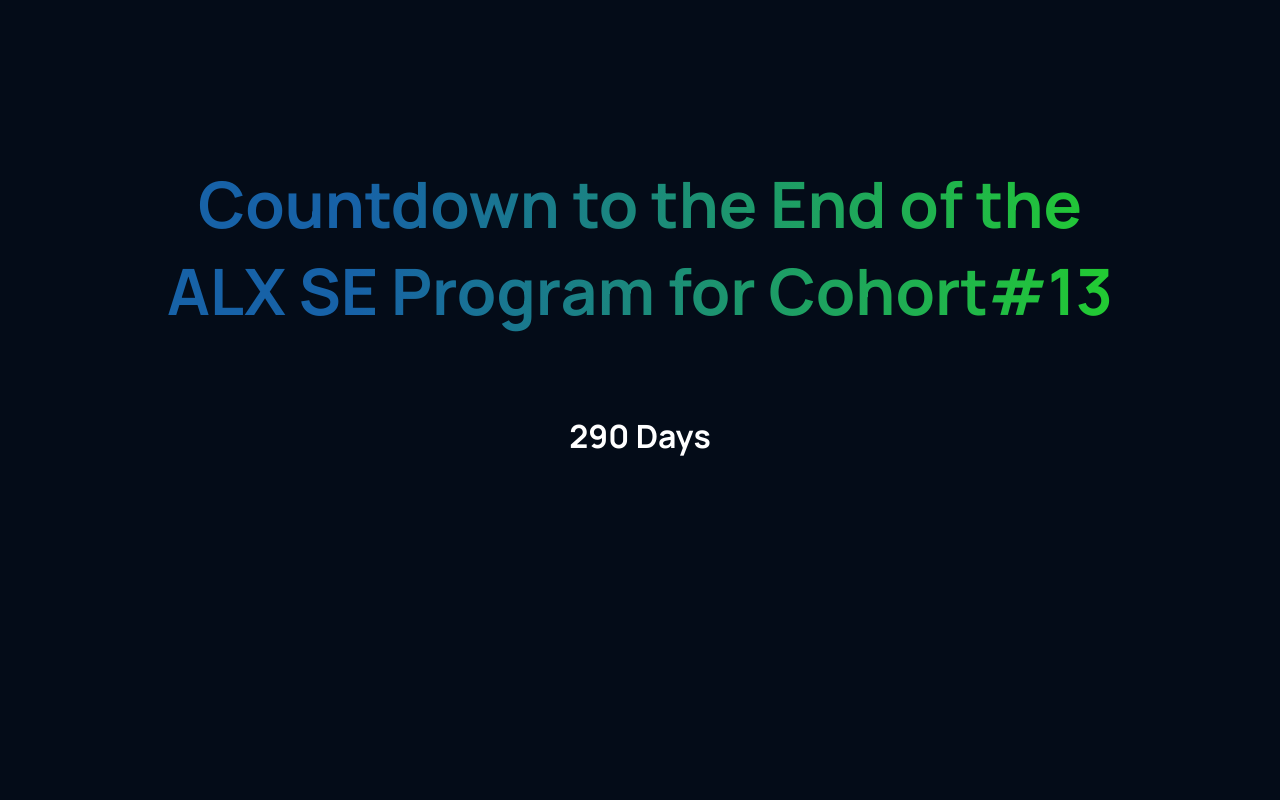
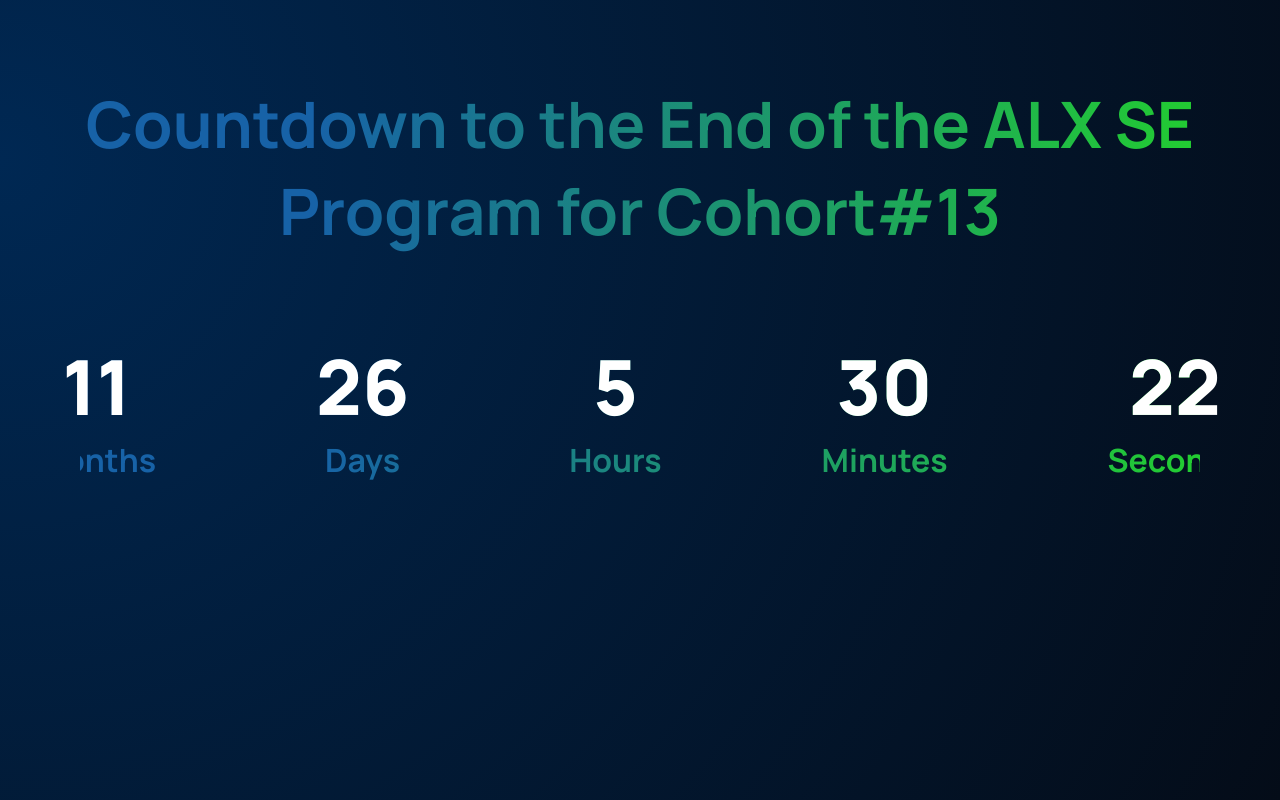
Before and after one commit to AbdelmawlaFellani/CountDown_ALX, a plain HTML site: page index.html in a window 1280 px wide. Drawn offline with Linux system fonts and the light colour scheme.

Commit message:
End of DOM Project #1 but might Edit end date later

```diff
--- a/app.js
+++ b/app.js
@@ -1,10 +1,35 @@
-const end_date = new Date("12/15/2023");
+//Constants
+const end_date = new Date("02/20/2024"); // after 1 year of the beginning date of the Program
+const _MS_PER_MONTHS = 1000 * 60 * 60 * 24 * 30;
 const _MS_PER_DAY = 1000 * 60 * 60 * 24;
-const _MS_PER_MONTHS = 1000 * 60 * 60 * 24 * 30;
+const _MS_PER_HRS = 1000 * 60 * 60;
+const _MS_PER_MIN = 1000 * 60 ;
+const _MS_PER_SEC = 1000;
+// Elements
+monthBlock = document.getElementById('month');
+dayBlock = document.getElementById('day');
+hrsBlock = document.getElementById('hour');
+minBlock = document.getElementById('minute');
+secBlock = document.getElementById('seconds');
+
+
 setInterval(() => {
   var curr_date = new Date();
-  document.getElementById("count").innerHTML =
-    Math.ceil(
-      Math.abs(end_date.getTime() - curr_date.getTime()) / _MS_PER_DAY
-    ) + " Days";
+
+    let total_time = Math.abs(end_date.getTime() - curr_date.getTime());
+
+    monthBlock.innerHTML = Math.floor(total_time / _MS_PER_MONTHS);
+    total_time %= _MS_PER_MONTHS;
+
+    dayBlock.innerHTML = Math.floor(total_time / _MS_PER_DAY);
+    total_time %=_MS_PER_DAY;
+
+    hrsBlock.innerHTML = Math.floor(total_time / _MS_PER_HRS);
+    total_time %= _MS_PER_HRS;
+
+      minBlock.innerHTML = Math.floor(total_time / _MS_PER_MIN);
+    total_time %= _MS_PER_MIN;
+
+    secBlock.innerHTML = Math.floor(total_time / _MS_PER_SEC);
+
 }, 1000);
--- a/index.html
+++ b/index.html
@@ -15,11 +15,34 @@
   </head>
   <body>
       <div class="container">
-          <div class="title">
-              Countdown to the End of the ALX SE Program for Cohort#13
+          <div class="title">Countdown to the End of the ALX SE Program for Cohort#13</div>
+            <div id="count" class="countdown">
+              <div class="timezone">
+                <div id="month" class="timezone-data" ></div>
+                <div class="timezone-info">Months</div>
+              </div>
+
+              <div class="timezone">
+                <div id="day" class="timezone-data"></div>
+                <div class="timezone-info">Days</div>
+              </div>
+
+              <div class="timezone">
+                <div id="hour" class="timezone-data"></div>
+                <div class="timezone-info">Hours</div>
+              </div>
+
+              <div class="timezone">
+                <div id="minute" class="timezone-data"></div>
+                <div class="timezone-info">Minutes</div>
+              </div>
+
+              <div class="sec">
+                <div id="seconds" class="timezone-data"></div>
+                <div class="timezone-info">Seconds</div>
+              </div>
+          </div>
             </div>
-            <div id="count" class="countdown"></div>
-        </div>
         <script src="app.js"></script>
   </body>
 </html>
--- a/style.css
+++ b/style.css
@@ -7,11 +7,26 @@ body {
   color: white;
   text-align: center;
   font-family: "Manrope";
+  height: 100vh;
 
-  background-color: #040c18;
+      /* ff 3.6+ */
+    background:-moz-radial-gradient(circle at 0% 20%, rgba(0, 40, 83, 1) 0%, rgba(4, 12, 24, 1) 100%);
+
+    /* safari 5.1+,chrome 10+ */
+    background:-webkit-radial-gradient(circle at 0% 20%, rgba(0, 40, 83, 1) 0%, rgba(4, 12, 24, 1) 100%);
+
+    /* opera 11.10+ */
+    background:-o-radial-gradient(circle at 0% 20%, rgba(0, 40, 83, 1) 0%, rgba(4, 12, 24, 1) 100%);
+
+    /* ie 10+ */
+    background:-ms-radial-gradient(circle at 0% 20%, rgba(0, 40, 83, 1) 0%, rgba(4, 12, 24, 1) 100%);
+
+    /* global 92%+ browsers support */
+    background:radial-gradient(circle at 0% 20%, rgba(0, 40, 83, 1) 0%, rgba(4, 12, 24, 1) 100%);
+
 }
 .container{
-    margin: 10rem;
+    padding: 5rem;
 }
 .title {
   font-weight: 700;
@@ -26,4 +41,20 @@ body {
     padding-top: 2.5em;
     font-size: 32px;
     font-weight: 700;
+    display:flex;
+    gap:5em;
+    justify-content: center;
+  background: linear-gradient(91.39deg, #1762a7 20.93%, #24dc20 111.31%);
+  -webkit-background-clip: text;
+  -webkit-text-fill-color: transparent;
+  background-clip: text;
 }
+.timezone-data{
+  font-size: 76px;
+  font-weight: 800;
+  color: white;
+  background: white;
+  -webkit-background-clip: text;
+  -webkit-text-fill-color: transparent;
+  background-clip: text;
+}
```
